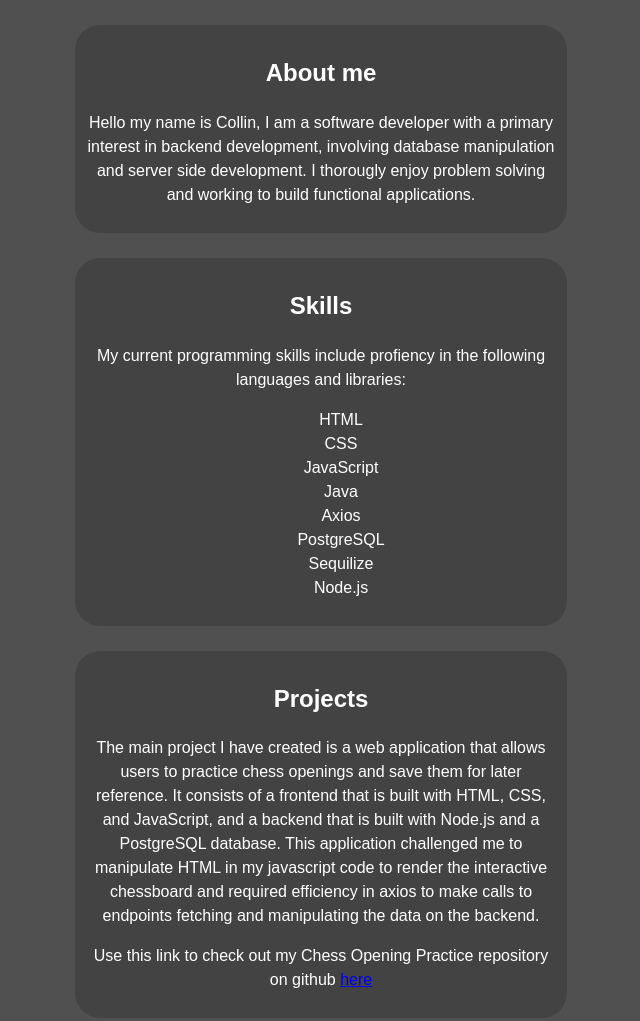
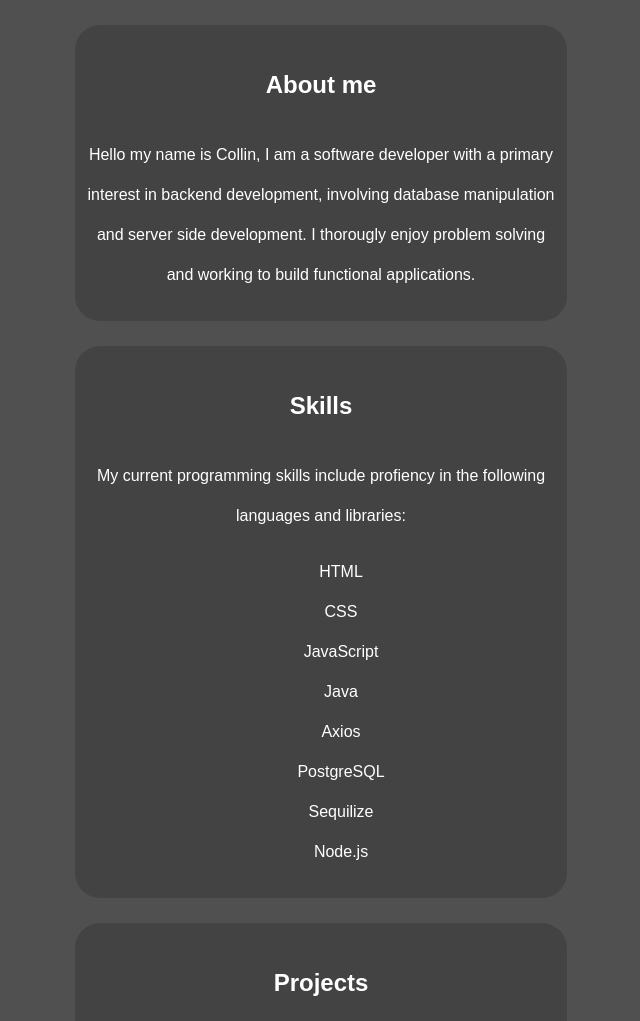
Before and after one commit to collinpotts/collinpotts.github.io, a plain HTML site: page index.html in a window 1280 px wide. Shown: the top 1021 px of the page, without its empty margins (319-959 px from the left). Drawn offline with Linux system fonts and the light colour scheme.

Commit message:
removing bullet points from list

```diff
--- a/styles.css
+++ b/styles.css
@@ -16,9 +16,9 @@ body {
     padding: 10px;
     margin: auto;
     margin-top: 25px;
-    line-height: 1.5;
+    line-height: 2.5;
 }
 
 #skills-list {
-    list-style: none;
+    list-style-type: none;
 }
```
